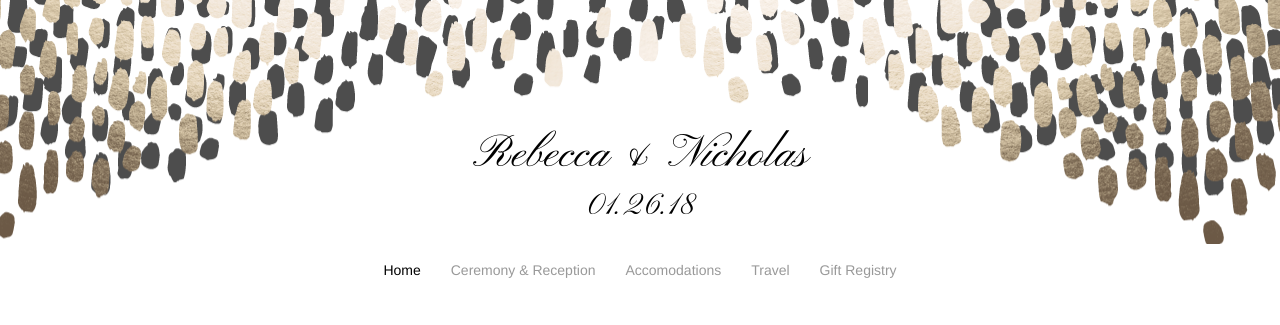
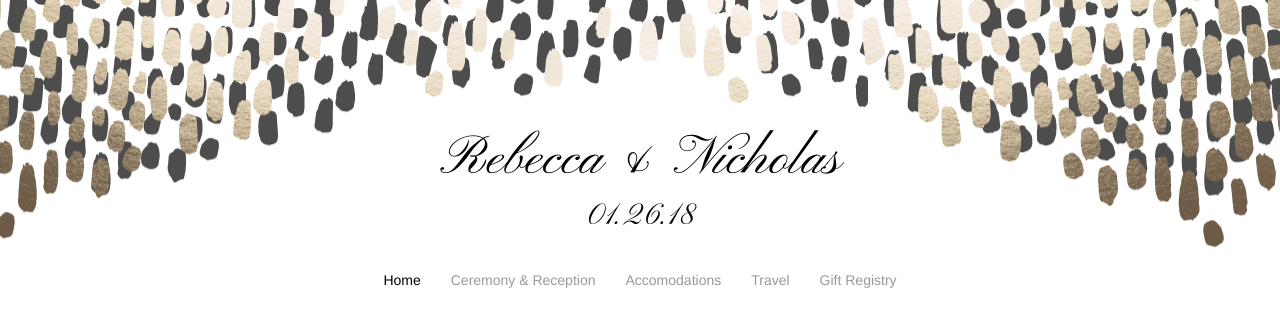
Before and after one commit to fmarvez/linaresburrowswedding, a PHP site: page /index.php in a window 1280 px wide. Shown: the top 325 px of the page. Run offline with PHP 8.4, Linux system fonts and the light colour scheme; some libraries are stand-ins or nearby versions.

Commit message:
more bold

```diff
--- a/css/style.css
+++ b/css/style.css
@@ -885,9 +885,9 @@ h1, h2, h3 {
 
 .m-hero-text {
   font-family: 'Pinyon Script', cursive, "Helvetica Neue", Helvetica, Arial, sans-serif !important;
-  font-weight: 400 !important;
+  font-weight: 550 !important;
   font-style: normal !important;
   text-transform: none;
-  font-size: 46px !important;
+  font-size: 55px !important;
   letter-spacing: 0em;
 }
```
